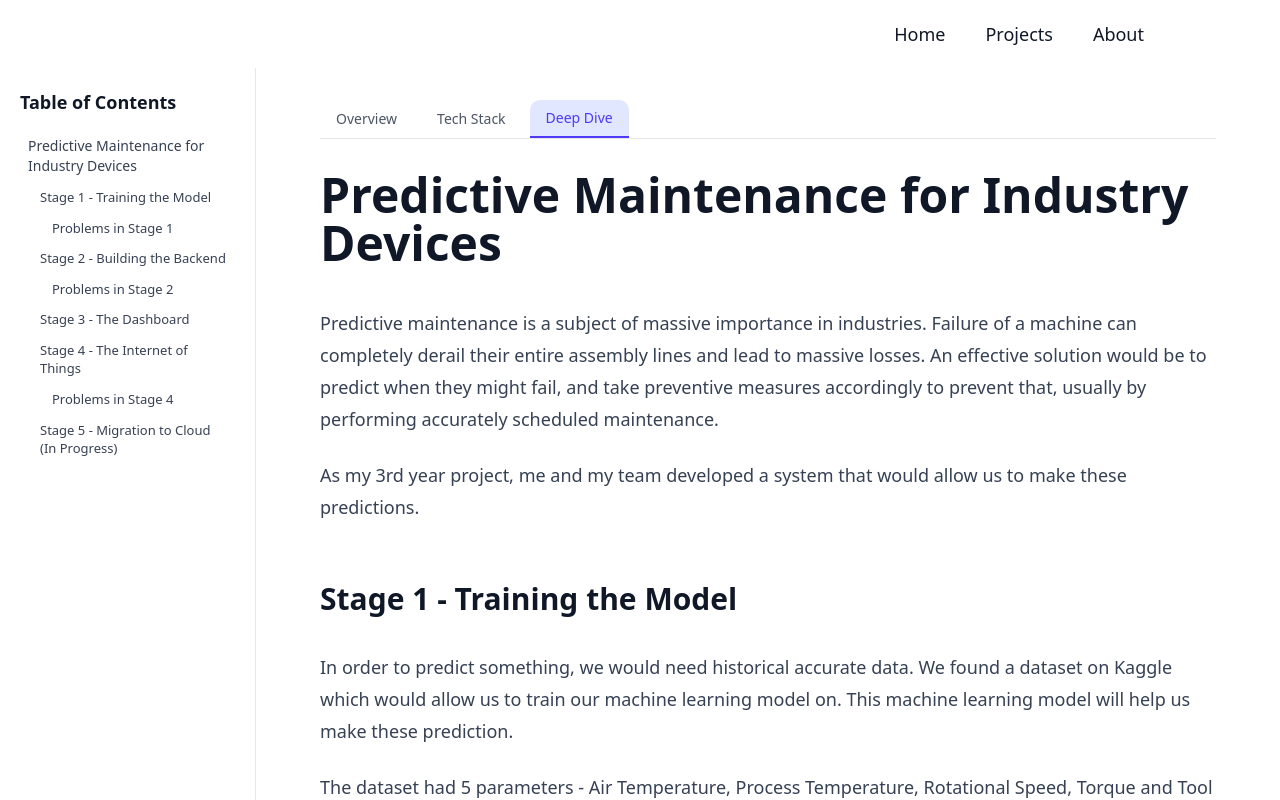
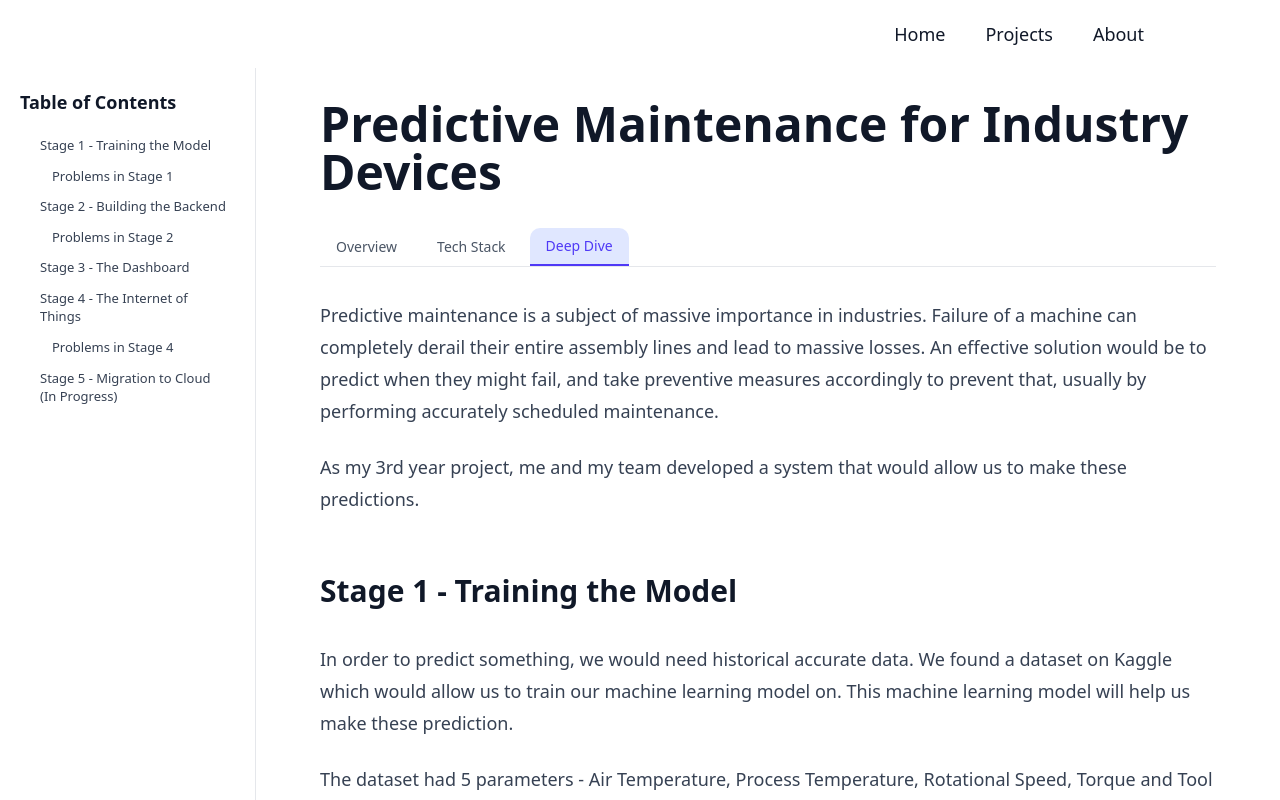
Before and after one commit to arghya2801/portfolio, a Next.js app: page /blog/predictive-maintenance in a window 1280 px wide. Shown: the top 800 px of the page. Built offline with nearby package versions, Linux system fonts and the light colour scheme.

Commit message:
Add title extraction from H1 and display in MdxLayout

```diff
--- a/src/components/MdxLayout.tsx
+++ b/src/components/MdxLayout.tsx
@@ -145,6 +145,7 @@ function TableOfContents({ activeTab }: { activeTab: string }) {
 
 export default function MdxLayout({ children }: { children: React.ReactNode }) {
   const [activeTab, setActiveTab] = useState('deep-dive');
+  const [title, setTitle] = useState<string>('');
   const contentRef = useRef<HTMLDivElement>(null);
 
   useEffect(() => {
@@ -153,8 +154,20 @@ export default function MdxLayout({ children }: { children: React.ReactNode }) {
     const container = contentRef.current;
     const children = Array.from(container.children) as HTMLElement[];
 
-    // Reset all to visible first
-    children.forEach(child => child.style.display = 'block');
+    // Find and extract H1
+    const h1 = container.querySelector('h1');
+    if (h1) {
+        // Only set title if it's not set yet to avoid unnecessary re-renders
+        if (!title) setTitle(h1.textContent || '');
+        h1.style.display = 'none';
+    }
+
+    // Reset all to visible first (except H1)
+    children.forEach(child => {
+        if (child.tagName !== 'H1') {
+            child.style.display = 'block';
+        }
+    });
 
     if (activeTab === 'deep-dive') {
         return; // Show all
@@ -222,6 +235,11 @@ export default function MdxLayout({ children }: { children: React.ReactNode }) {
 
         <div className="flex-1 px-4 md:px-8 lg:px-16 py-8">
           <div className="max-w-4xl mx-auto">
+            {title && (
+                <h1 className="text-4xl md:text-5xl font-bold mb-8 text-gray-900 dark:text-gray-100 animate-fade-in">
+                    {title}
+                </h1>
+            )}
             <TabNavigation activeTab={activeTab} onTabChange={setActiveTab} />
             <div
                 ref={contentRef}
```
